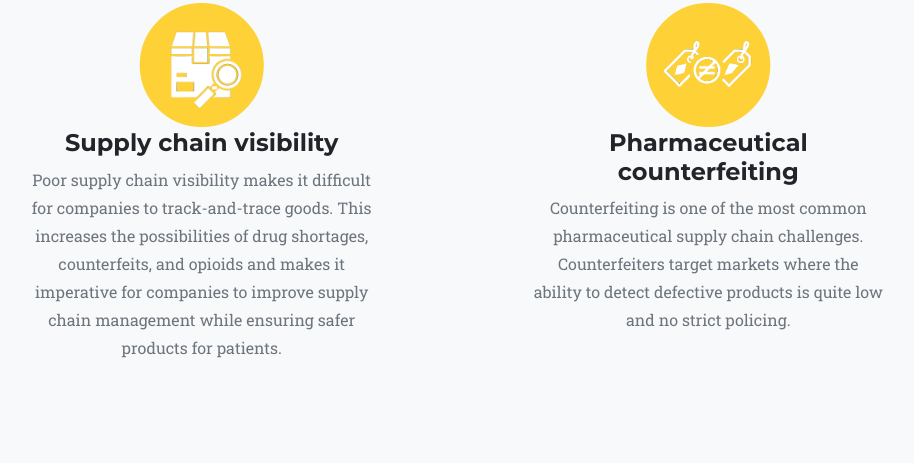
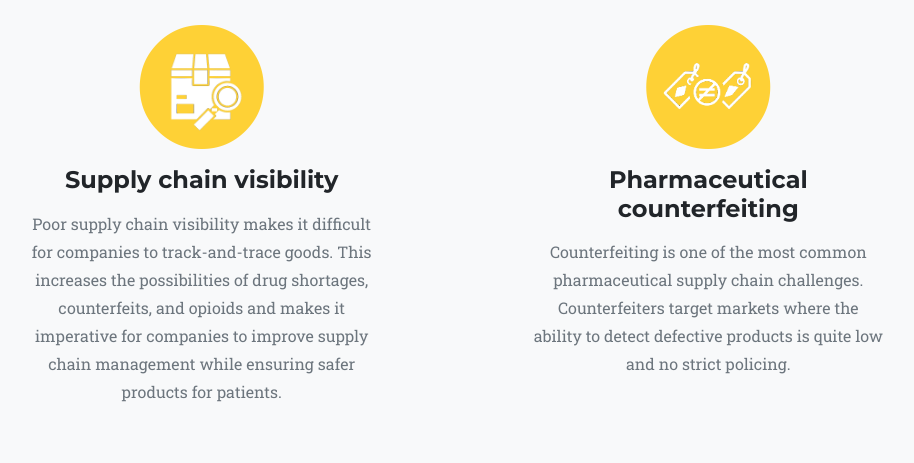
Before and after one commit to pharmaceutical-chain/PCA-Intro, a PHP site: page / in a window 1280 px wide. Shown: the part 2878-3341 px from the top of the page, without its empty margins (185-1099 px from the left). Run offline with PHP 8.4, Linux system fonts and the light colour scheme; style sheets or scripts are compiled from the project's sources; some web fonts are replaced.

Commit message:
:rocket: heading card css

```diff
--- a/web/scss/layout/_challenge.scss
+++ b/web/scss/layout/_challenge.scss
@@ -1,5 +1,10 @@
 // Styling for the challenge section
 #challenge {
+  .service-heading {
+    margin: 15px 0;
+    text-transform: none;
+  }
+
   .row-center-space {
     justify-content: space-evenly;
   }
--- a/web/scss/layout/_solution.scss
+++ b/web/scss/layout/_solution.scss
@@ -1,5 +1,10 @@
 // Styling for the solution section
 #solution {
+  .service-heading {
+    margin: 15px 0;
+    text-transform: none;
+  }
+
   .row-center-space {
     justify-content: space-evenly;
   }
```
